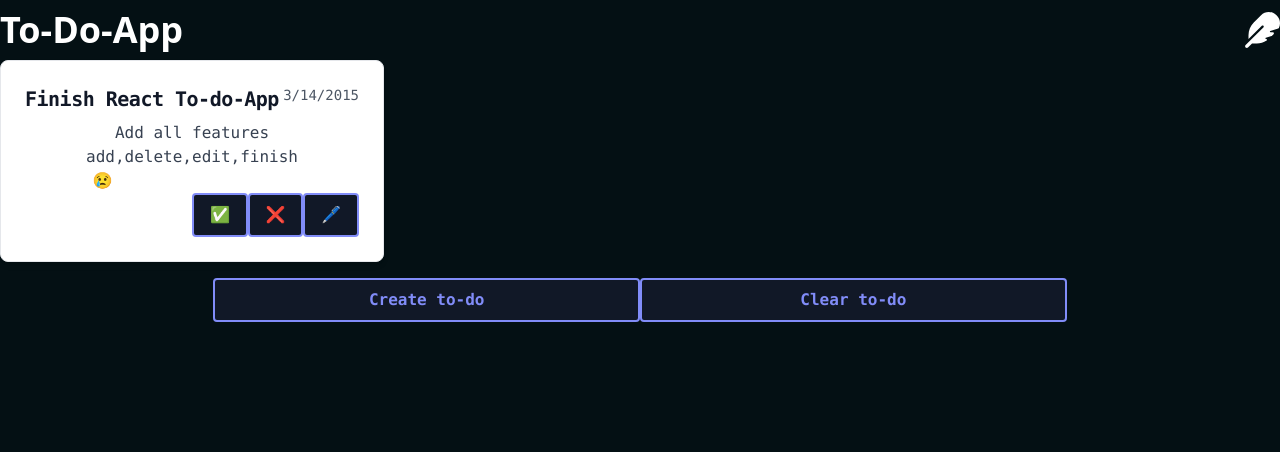
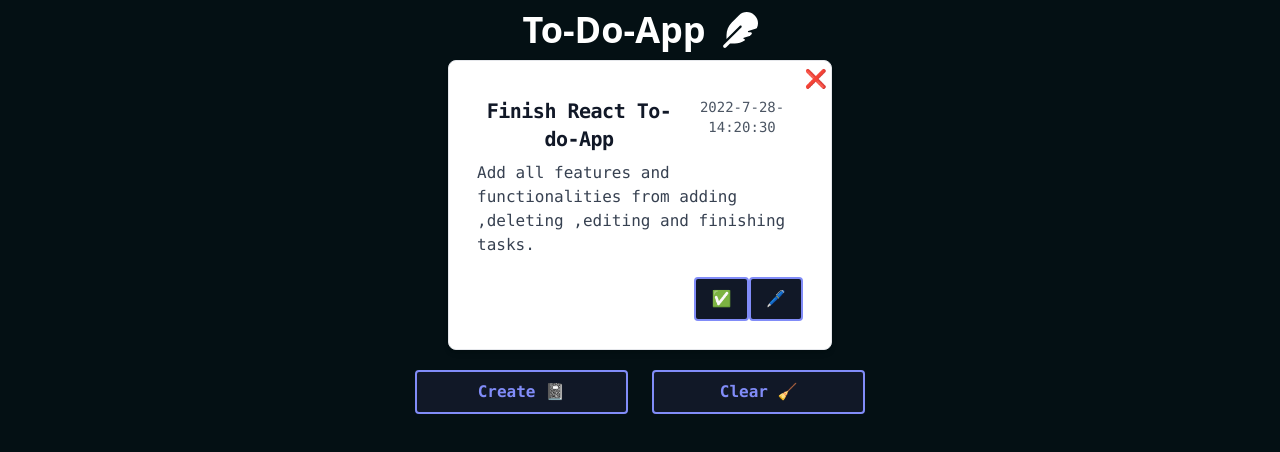
Before and after one commit to LeandroMartinMacato/todo-app-react, a React (Create React App) app: page / in a window 1280 px wide. Shown: the top 452 px of the page. Built offline with nearby package versions, Linux system fonts and the light colour scheme.

Commit message:
feat: design , refactor , polish

```diff
--- a/src/App.js
+++ b/src/App.js
@@ -7,7 +7,7 @@ export default function App() {
 
 
   return (
-    <div className="App text-white font-mono ">
+    <div className="App text-white font-mono">
         <Header />
         <Todo />
     </div>
--- a/src/components/header.js
+++ b/src/components/header.js
@@ -4,9 +4,9 @@ import { faFeather } from "@fortawesome/free-solid-svg-icons";
 
 export default function Header() {
 	return (
-		<div className="Header flex flex-wrap justify-between items-center my-2.5 rounded">
+		<div className="Header flex justify-center items-center my-2.5 rounded">
 			<h1 className="Title text-4xl font-sans font-bold"> To-Do-App</h1>
-			<FontAwesomeIcon className="text-4xl" icon={faFeather} />
+			<FontAwesomeIcon className="text-4xl ml-4" icon={faFeather} />
 		</div>
 	);
 }
--- a/src/components/item.js
+++ b/src/components/item.js
@@ -3,32 +3,31 @@ import React from "react";
 export default function Item(props) {
 	// console.log(props);
 	return (
-		<div>
-			<div className="block p-6 max-w-sm bg-white rounded-lg border border-gray-200 shadow-md hover:bg-gray-100 dark:bg-gray-800 dark:border-gray-700 dark:hover:bg-gray-700">
-				<div className="flex justify-between">
-					<h5 className="mb-2 text-xl font-bold tracking-tight text-gray-900 dark:text-white">
+		<div className="pb-1">
+			<div className={`relative block mx-auto p-7 max-w-sm bg-white rounded-lg border border-gray-200 shadow-md hover:bg-gray-100 dark:bg-gray-800 dark:border-gray-700 dark:hover:bg-gray-700
+			${props.isDone ? "opacity-70" : ""}
+			`}>
+				<div onClick={props.deleteFunc} className="absolute right-1 top-1 text-lg">
+					❌
+				</div>
+				<div className="flex justify-between mt-2">
+					<h5 className={`mb-2 text-xl font-bold tracking-tight text-gray-900 dark:text-white
+					${props.isDone ? "line-through" : ""}`}>
 						{props.head}
 					</h5>
-					<h6 className="text-gray-600 text-sm">{props.date}</h6>
+					<h6 className={`text-gray-600 text-sm
+					${props.isDone ? "line-through" : ""}`}>{props.date}</h6>
 				</div>
-				<p className="font-normal text-gray-700 dark:text-gray-400">
+				<p className={`text-left font-normal text-gray-700 dark:text-gray-400
+				${props.isDone ? "line-through" : "text-bold"}`}>
 					{props.body}
 				</p>
-				<div className="flex justify-between">
-					<h6>{props.isDone ? "Done 😎" : "Undone 😢"}</h6>
-				</div>
-				<div className="text-right">
+				<div className="text-right mt-5 max-w-sm">
 					<button
 						onClick={props.completeFunc}
 						className="text-center text-indigo-400 rounded py-2 w-2/12 focus:outline-none bg-gray-900 border-2 border-indigo-400"
 					>
 						✅
-					</button>
-					<button
-						onClick={props.deleteFunc}
-						className="text-center text-indigo-400 rounded py-2 w-2/12 focus:outline-none bg-gray-900 border-2 border-indigo-400"
-					>
-						❌
 					</button>
 					<button
 						onClick={props.openEditFunc}
--- a/src/components/todo.js
+++ b/src/components/todo.js
@@ -4,12 +4,10 @@ import Modal from "react-modal";
 
 const customStyles = {
 	content: {
-		top: "50%",
-		left: "50%",
-		right: "auto",
+		display: "flex",
+		flexDirection: "column",
 		bottom: "auto",
-		marginRight: "-50%",
-		transform: "translate(-50%, -50%)",
+		maxwidth: "400px",
 	},
 };
 
@@ -30,11 +28,11 @@ export default function Todo() {
 	});
 	const [todoArray, setTodoArray] = React.useState([
 		{
-			id: "1",
+			id:"0",
 			isDone: false,
 			head: "Finish React To-do-App",
-			body: "Add all features add,delete,edit,finish",
-			dateCreated: "3/14/2015",
+			body: "Add all features and functionalities from adding ,deleting ,editing and finishing tasks.",
+			dateCreated: "2022-7-28-14:20:30",
 		},
 	]);
 
@@ -73,6 +71,7 @@ export default function Todo() {
 			});
 			return newTodos;
 		});
+		closeModal();
 	}
 
 	function completeTodo(id) {
@@ -108,6 +107,7 @@ export default function Todo() {
 			});
 		});
 		setFormData({ header: "", body: "" });
+		closeModal();
 	}
 
 	function openEditTodo(id) {
@@ -128,7 +128,7 @@ export default function Todo() {
 	}
 
 	function afterOpenModal() {
-		subtitle.style.color = "#f00";
+		subtitle.style.color = "black";
 	}
 
 	function closeModal() {
@@ -144,7 +144,7 @@ export default function Todo() {
 				[event.target.name]: event.target.value,
 			};
 		});
-		console.log(formData);
+		// console.log(formData);
 	}
 
 	function handleCreate(event) {
@@ -179,16 +179,16 @@ export default function Todo() {
 			{/* -------------------------------            ------------------------------- */}
 			<button
 				onClick={openAddTodo}
-				className="text-center text-indigo-400 font-bold rounded my-4 py-2 w-4/12 focus:outline-none bg-gray-900 border-2 border-indigo-400"
+				className="text-center text-indigo-400 font-bold rounded mx-3 my-4 py-2  md:w-2/12 px-5 focus:outline-none bg-gray-900 border-2 border-indigo-400"
 			>
-				Create to-do
+				Create 📓
 			</button>
 			{todoElements.length > 0 && (
 				<button
 					onClick={clearTodo}
-					className="text-center text-indigo-400 font-bold rounded my-4 py-2 w-4/12 focus:outline-none bg-gray-900 border-2 border-indigo-400"
+					className="text-center text-indigo-400 font-bold rounded mx-3 my-4 py-2  md:w-2/12 px-5 focus:outline-none bg-gray-900 border-2 border-indigo-400"
 				>
-					Clear to-do
+					Clear 🧹
 				</button>
 			)}
 			{/* -------------------------------- GO MODAL ------------------------------- */}
@@ -258,7 +258,7 @@ export default function Todo() {
 								onClick={editTodo}
 								className="text-center text-indigo-400 rounded py-2  mt-2 w-6/12  focus:outline-none bg-gray-900 border-2 border-indigo-400"
 							>
-								Edit Todo
+								Edit
 							</button>
 
 						}
```
